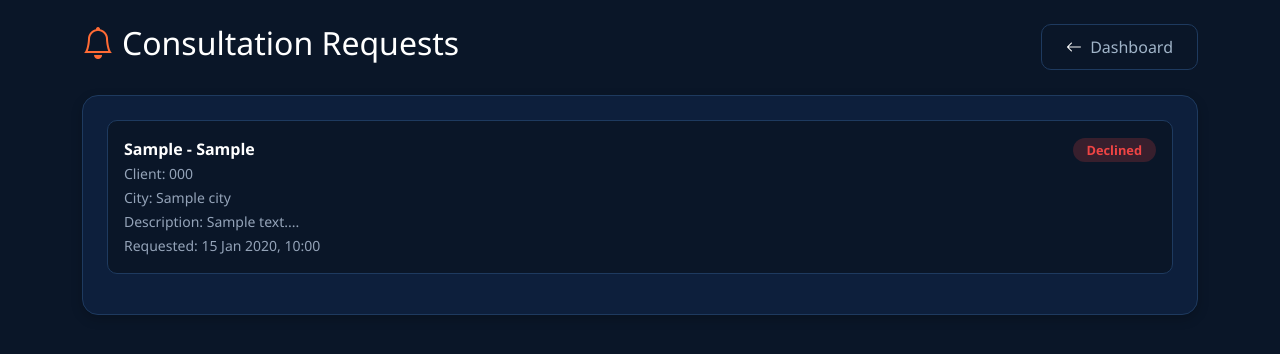
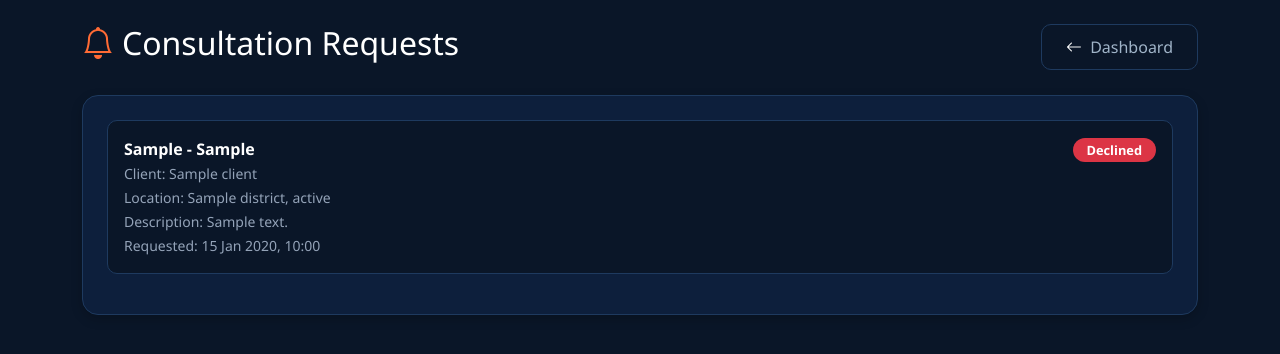
Before and after one commit to saivamsisinguru/nyayasetu, a Python web app: template templates/lawyer_requests.html in a window 1280 px wide. Shown: the part 110-464 px from the top of the page. Run offline with Jinja, Linux system fonts and the light colour scheme; the template is opened without the code that fills it: most values are stand-ins (such as "Sample title", 1, 10 or a date in 2020).

Commit message:
Update lawyer_requests.html

```diff
--- a/templates/lawyer_requests.html
+++ b/templates/lawyer_requests.html
@@ -15,26 +15,38 @@
             <div>
                 <strong>{{ req.legal_area | title }} - {{ req.sub_type | replace('_', ' ') | title }}</strong>
                 <br>
-                <small class="text-muted">Client: {{ req.client.phone }}</small>
+                <small class="text-muted">
+                    Client: {% if req.client %}{{ req.client.name or req.client.phone }}{% else %}Not provided{% endif %}
+                </small>
                 <br>
-                <small class="text-muted">City: {{ req.city }}</small>
+                <small class="text-muted">
+                    Location:
+                    {% if req.district %}
+                        {{ req.district }}, {{ req.state }}
+                    {% elif req.state %}
+                        {{ req.state }}
+                    {% else %}
+                        Not provided
+                    {% endif %}
+                </small>
                 {% if req.description %}
-                <br><small class="text-muted">Description: {{ req.description[:100] }}...</small>
+                <br><small class="text-muted">Description: {{ req.description[:100] }}{% if req.description|length > 100 %}...{% endif %}</small>
+                {% else %}
+                <br><small class="text-muted">No description provided by client.</small>
                 {% endif %}
-                <br>
-                <small class="text-muted">Requested: {{ req.created_at.strftime('%d %b %Y, %H:%M') }}</small>
+                <br><small class="text-muted">Requested: {{ req.created_at.strftime('%d %b %Y, %H:%M') }}</small>
             </div>
             <div class="text-end">
                 {% if req.status == 'Pending' %}
-                <span class="badge" style="background: rgba(245, 158, 11, 0.2); color: #f59e0b;">Pending</span>
+                <span class="badge bg-warning">Pending</span>
                 <div class="mt-2">
                     <a href="{{ url_for('accept_request', req_id=req.id) }}" class="btn btn-sm btn-accent">Accept</a>
                     <a href="{{ url_for('decline_request', req_id=req.id) }}" class="btn btn-sm btn-outline-secondary">Decline</a>
                 </div>
                 {% elif req.status == 'Accepted' %}
-                <span class="badge" style="background: rgba(16, 185, 129, 0.2); color: #10b981;">Accepted</span>
+                <span class="badge bg-success">Accepted</span>
                 {% else %}
-                <span class="badge" style="background: rgba(239, 68, 68, 0.2); color: #ef4444;">Declined</span>
+                <span class="badge bg-danger">Declined</span>
                 {% endif %}
             </div>
         </div>
```
